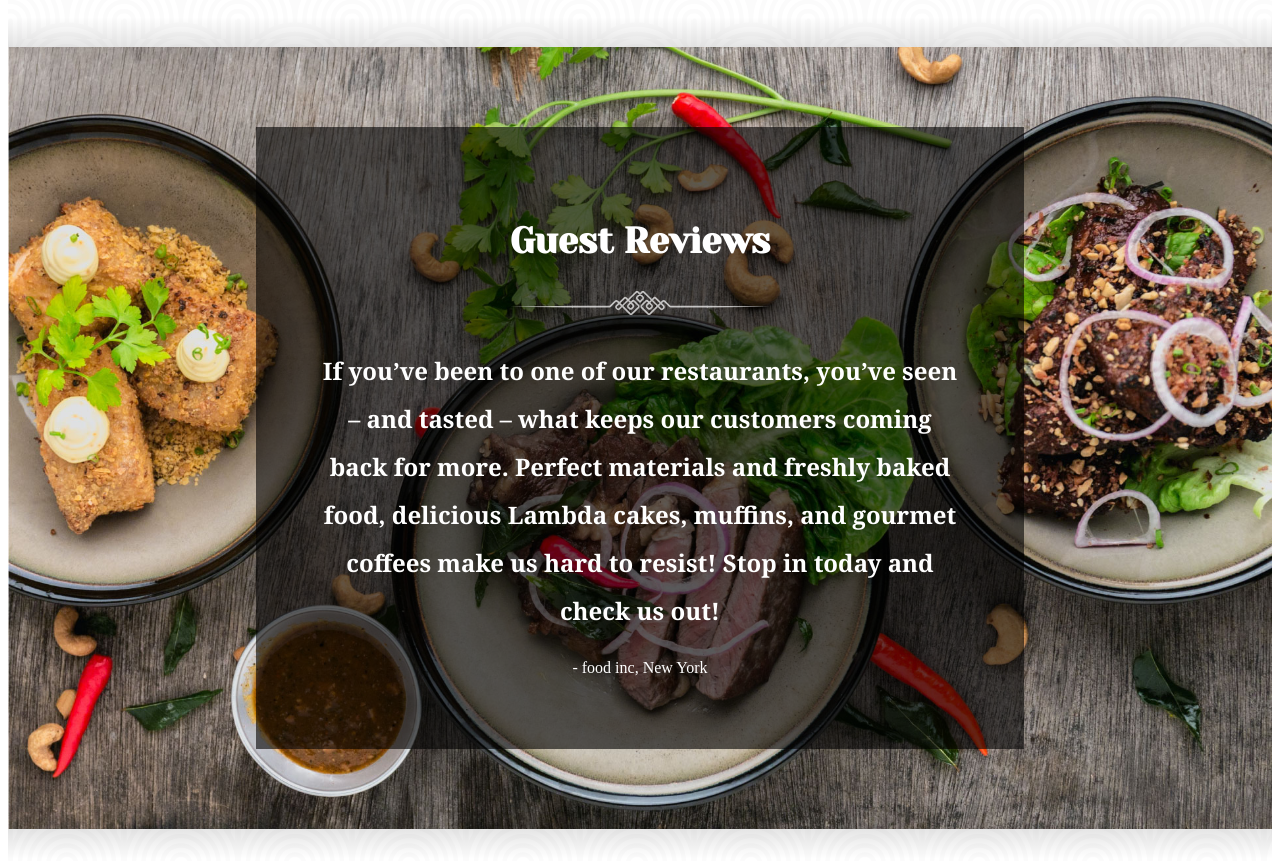
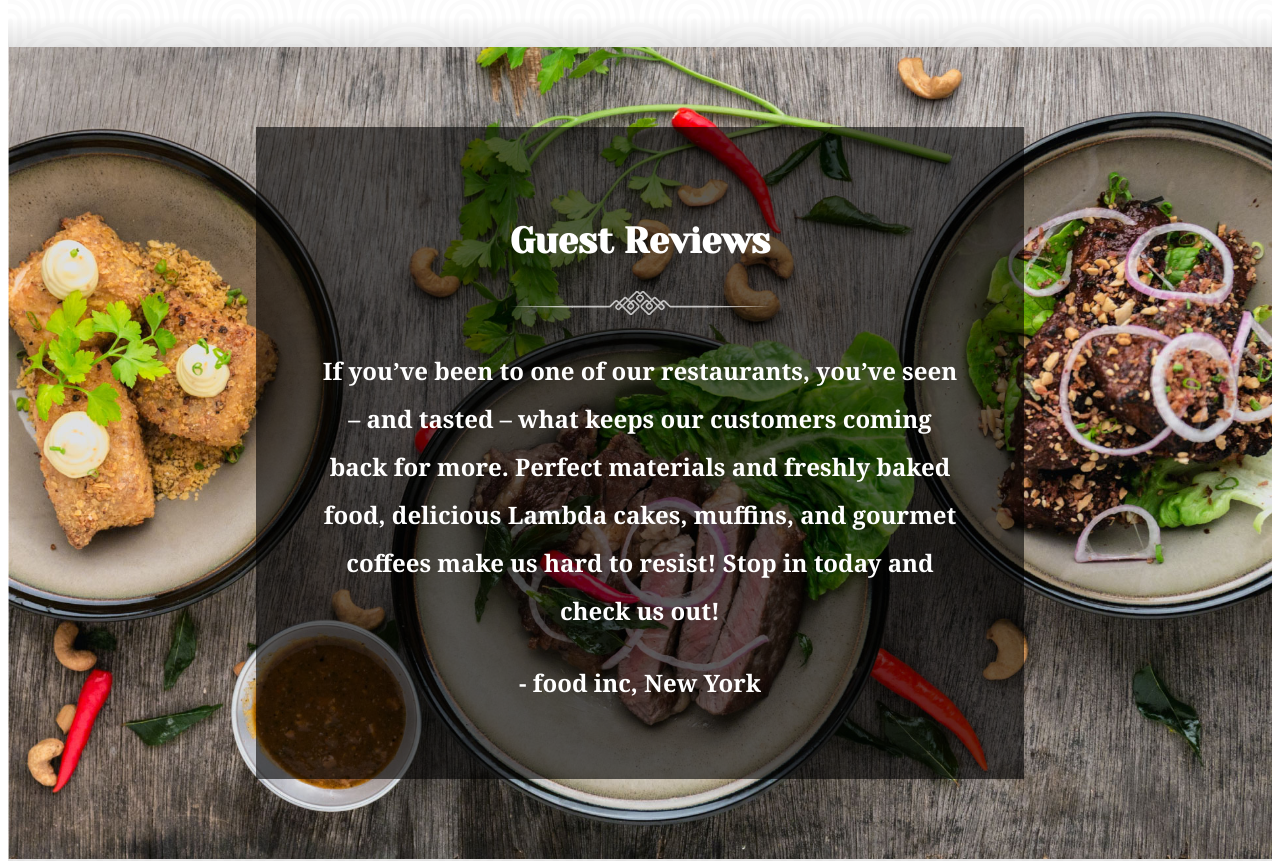
Before and after one commit to alestrunda/restaurant-next, a Next.js app: page / in a window 1280 px wide. Shown: the part 3860-4721 px from the top of the page. Built offline with nearby package versions, Linux system fonts and the light colour scheme.

Commit message:
add component Testimonial

```diff
--- /dev/null
+++ b/components/Testimonial.js
@@ -0,0 +1,18 @@
+import Decoration from "./Decoration";
+import HeadingSection from "./HeadingSection";
+
+const Testimonial = ({ children, title }) => (
+  <div className="bg-black col-start-3 col-span-8 bg-opacity-60 py-16 px-16 mx-auto">
+    <HeadingSection color="white">{title}</HeadingSection>
+    <Decoration className="mb-8 mt-4 opacity-70" color="white" />
+    <article className="font-serif font-bold text-2xl leading-loose mb-2">
+      {children}
+    </article>
+  </div>
+);
+
+Testimonial.Footer = ({ children }) => (
+  <div className="mb-2 mt-6">{children}</div>
+);
+
+export default Testimonial;
--- a/pages/index.js
+++ b/pages/index.js
@@ -5,6 +5,7 @@ import Head from "../components/Head";
 import HeadingSection from "../components/HeadingSection";
 import MenuItem from "../components/MenuItem";
 import NavItem from "../components/NavItem";
+import Testimonial from "../components/Testimonial";
 import Thumbnail from "../components/Thumbnail";
 import FormContact from "../containers/FormContact";
 
@@ -170,18 +171,16 @@ export default function Home() {
 
       <section className="bg-section-3 bg-center bg-cover">
         <div className="container grid grid-cols-12 mx-auto px-14 py-20 text-white text-center">
-          <div className="bg-black col-start-3 col-span-8 bg-opacity-60 py-16 px-16 mx-auto">
-            <HeadingSection color="white">Guest Reviews</HeadingSection>
-            <Decoration className="mb-8 mt-4 opacity-70" color="white" />
-            <p className="font-serif font-bold text-2xl leading-loose mb-6">
+          <Testimonial title="Guest Reviews">
+            <p>
               If you’ve been to one of our restaurants, you’ve seen – and tasted
               – what keeps our customers coming back for more. Perfect materials
               and freshly baked food, delicious Lambda cakes, muffins, and
               gourmet coffees make us hard to resist! Stop in today and check us
               out!
             </p>
-            <p className="mb-2">- food inc, New York</p>
-          </div>
+            <Testimonial.Footer>- food inc, New York</Testimonial.Footer>
+          </Testimonial>
         </div>
       </section>
 
```
